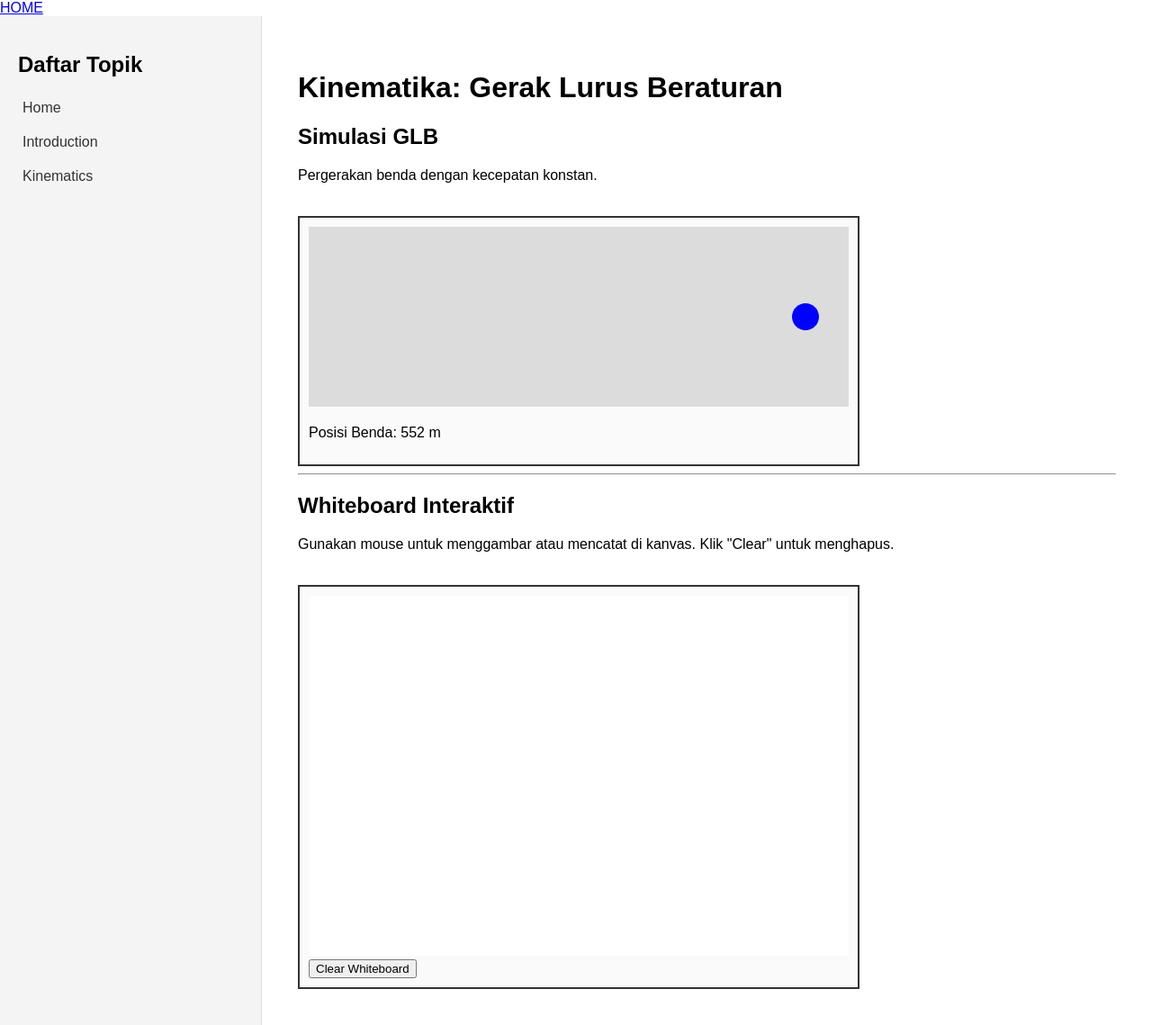
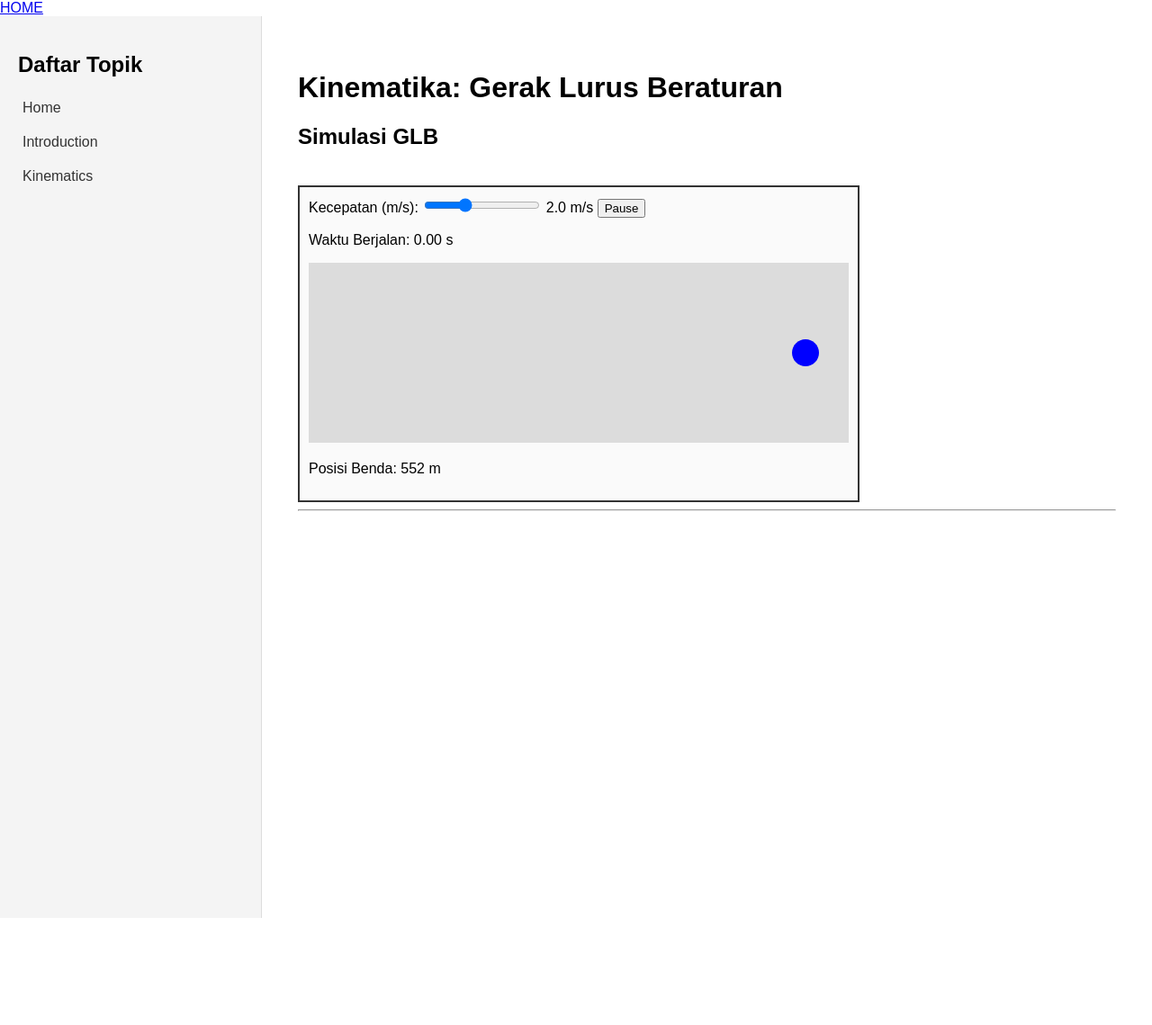
Before and after one commit to alasyariyphysics/physicsdigle, a Jekyll site: the page built from topics/simulasi-glb.html, in a window 1280 px wide. Shown: the whole page at 90% size. Built offline with Jekyll 4.4.1, drawn with Linux system fonts in a browser that asks for light colours; nearby versions of some CDN libraries; after the commit the page ends 1020 px from its top, so only the background shows below that.

Commit message:
Update simulasi-glb.html

```diff
--- a/topics/simulasi-glb.html
+++ b/topics/simulasi-glb.html
@@ -7,25 +7,24 @@ title: Simulasi GLB & Whiteboard
 
 <section>
     <h2>Simulasi GLB</h2>
-    <p>Pergerakan benda dengan kecepatan konstan.</p>
 
     <div class="simulation-container">
+        <div class="controls">
+            <label>Kecepatan (m/s):
+                <input type="range" id="speedInput" min="0.5" max="5" value="2" step="0.5" oninput="updateSpeed(this.value)">
+                <span id="speedDisplay">2.0</span> m/s
+            </label>
+            <button id="pauseButton" onclick="togglePause()">Pause</button>
+        </div>
+
+        <p>Waktu Berjalan: <span id="timeDisplay">0.00</span> s</p>
+
         <div id="glb-canvas-holder"></div>
-        <p>Posisi Benda: <span id="info-posisi">0</span> m</p>
+        <p>Posisi Benda: <span id="info-posisi">0.00</span> m</p>
     </div>
 </section>
 
 <hr>
 
-<section>
-    <h2>Whiteboard Interaktif</h2>
-    <p>Gunakan mouse untuk menggambar atau mencatat di kanvas. Klik "Clear" untuk menghapus.</p>
-
-    <div class="simulation-container">
-        <div id="whiteboard-canvas-holder"></div>
-        <button onclick="clearWhiteboard()">Clear Whiteboard</button>
-    </div>
-</section>
-
 <script src="{{ site.baseurl }}/assets/js/simulations/glb.js"></script>
 <script src="{{ site.baseurl }}/assets/js/simulations/whiteboard.js"></script>
```
